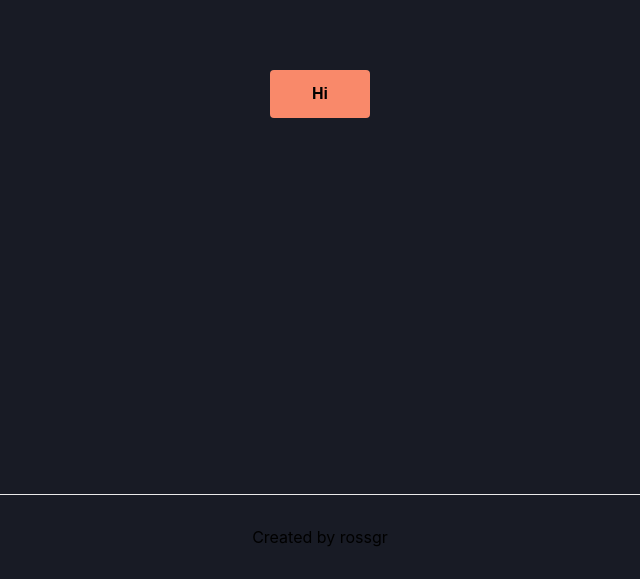
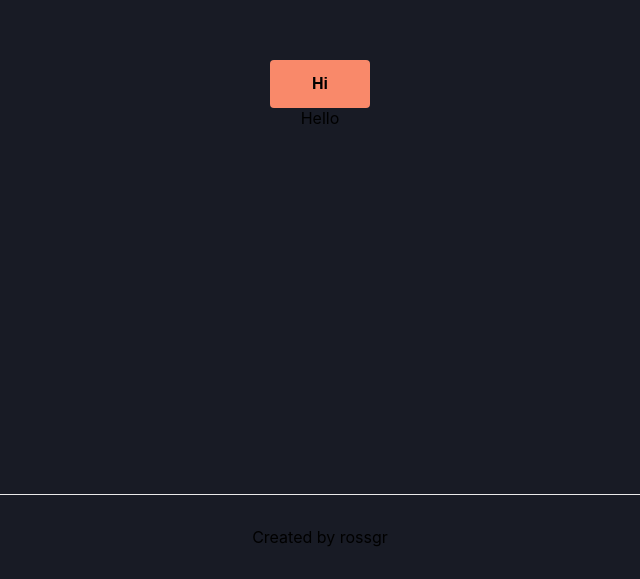
Before and after one commit to 0xOKNOTOK/task-manager, a Next.js app in the folder task/: page / in a window 1280 px wide. Shown: the part 306-885 px from the top of the page, without its empty margins (320-960 px from the left). Built offline with nearby package versions, Linux system fonts and the light colour scheme.

Commit message:
Renamed Link component to AnchorLink and used next/link built in navigation method.

```diff
--- a/task/components/Link/Link.tsx
+++ b/task/components/Link/Link.tsx
@@ -1,4 +1,5 @@
 import React from 'react'
+import Link from 'next/link'
 import styles from './Link.module.css'
 
 
@@ -8,8 +9,11 @@ interface Props {
     icon?: string,
 }
 
-export const Link = (props: Props) => {
-
-
-    return <a href={props.reference}>{props.icon ? props.icon : null}{props.linkLabel}</a>
+export const AnchorLink = (props: Props) => {
+    return <Link href={props.reference}>
+        <a>
+            {props.icon ? props.icon : null}
+            {props.linkLabel}
+        </a>
+    </Link>
 }
--- a/task/pages/index.tsx
+++ b/task/pages/index.tsx
@@ -4,6 +4,7 @@ import styles from '../styles/Home.module.css'
 
 // Components
 import { ButtonStandard } from '../components/Button/Button'
+import { AnchorLink } from '../components/Link/Link'
 
 
 const Home: NextPage = () => {
@@ -17,6 +18,7 @@ const Home: NextPage = () => {
 
       <main className={styles.main}>
       <ButtonStandard buttonLabel='Hi'/>
+      <AnchorLink reference='/settings' linkLabel='Hello'/>
       </main>
 
       <footer className={styles.footer}>
--- a/task/pages/settings.tsx
+++ b/task/pages/settings.tsx
@@ -16,3 +16,5 @@ const Settings: NextPage = () => {
         </footer>
     </div>)
 }
+
+export default Settings
--- /dev/null
+++ b/task/styles/Settings.module.css
@@ -0,0 +1,3 @@
+.base {
+
+}
```
